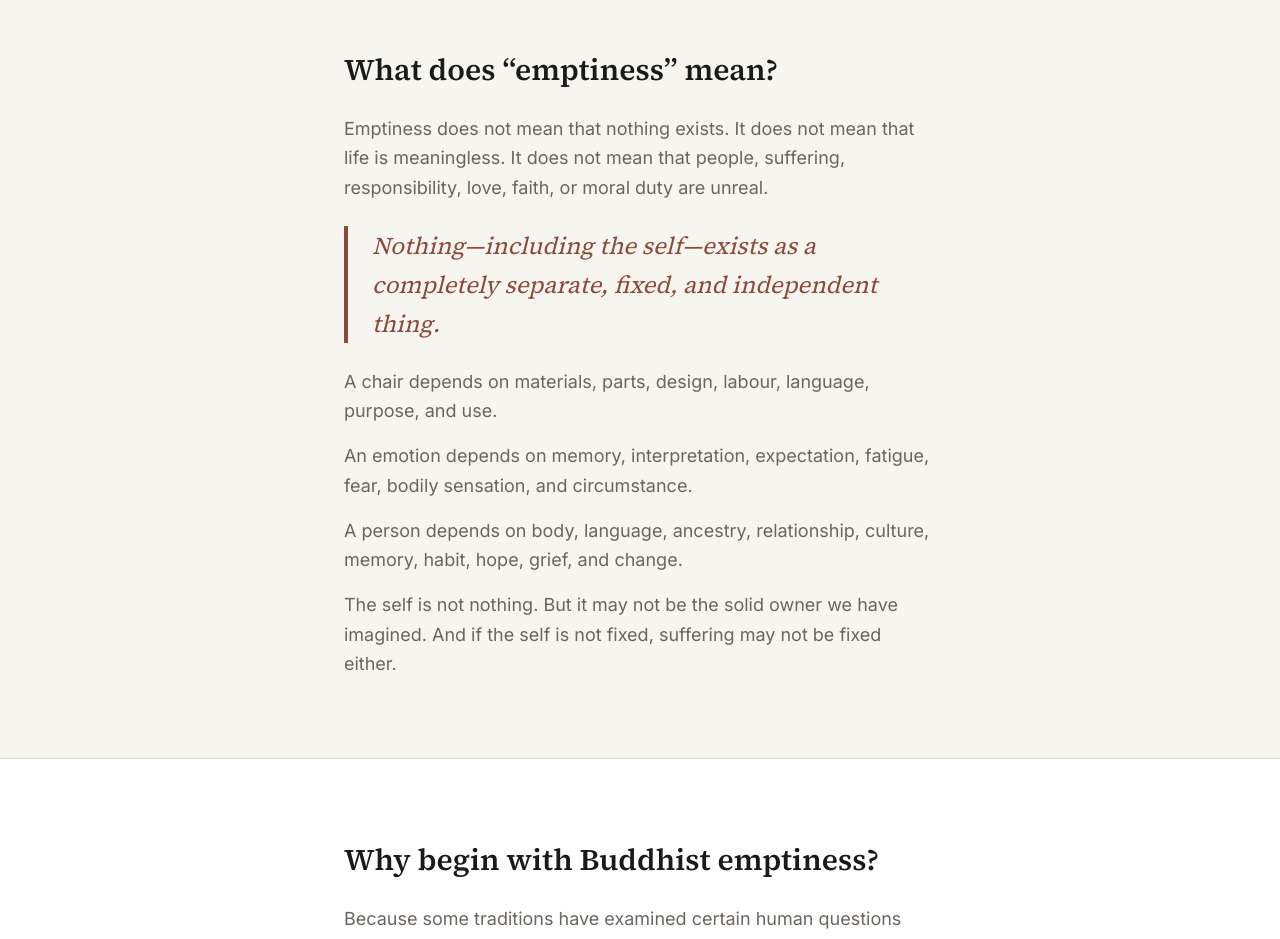
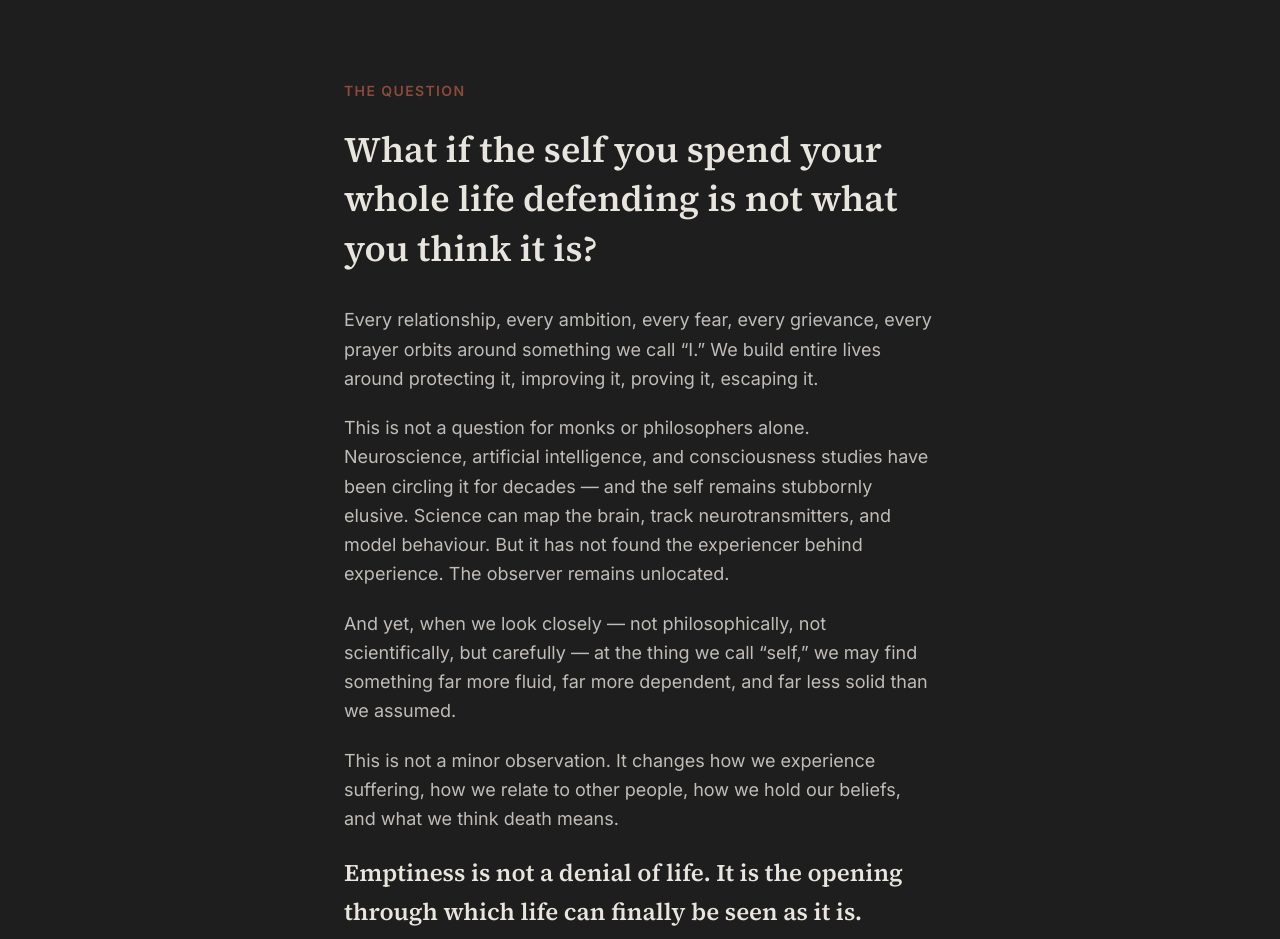
Before and after one commit to digitallycc/wisdomfortherestofus, a Next.js app: page / in a window 1280 px wide. Shown: the part 840-1779 px from the top of the page. Built offline with nearby package versions, Linux system fonts and the light colour scheme.

Commit message:
Expand self-inquiry section: add science's struggle with the hard problem of self

```diff
--- a/src/app/page.tsx
+++ b/src/app/page.tsx
@@ -37,6 +37,7 @@ export default function HomePage() {
   return (
     <>
       <HeroSection />
+      <SelfInquirySection />
       <EmptinessExplanationSection />
       <WhyBuddhismSection />
       <WisdomWithoutConversionSection />
@@ -115,6 +116,38 @@ function HeroSection() {
             height={600}
             className="w-full max-w-xs mx-auto rounded-sm shadow-lg"
           />
+        </div>
+      </div>
+    </section>
+  );
+}
+
+function SelfInquirySection() {
+  return (
+    <section className="bg-dark-bg text-dark-text py-20 md:py-28">
+      <div className="max-w-prose mx-auto px-6 md:px-8">
+        <p className="font-sans text-sm font-semibold uppercase tracking-widest text-accent mb-6">
+          The question
+        </p>
+        <p className="font-serif text-2xl md:text-4xl leading-snug font-semibold mb-8">
+          What if the self you spend your whole life defending is not what you think it is?
+        </p>
+        <div className="font-sans text-[17px] md:text-[18px] leading-relaxed text-dark-text/80 space-y-5">
+          <p>
+            Every relationship, every ambition, every fear, every grievance, every prayer orbits around something we call &ldquo;I.&rdquo; We build entire lives around protecting it, improving it, proving it, escaping it.
+          </p>
+          <p>
+            This is not a question for monks or philosophers alone. Neuroscience, artificial intelligence, and consciousness studies have been circling it for decades &mdash; and the self remains stubbornly elusive. Science can map the brain, track neurotransmitters, and model behaviour. But it has not found the experiencer behind experience. The observer remains unlocated.
+          </p>
+          <p>
+            And yet, when we look closely &mdash; not philosophically, not scientifically, but carefully &mdash; at the thing we call &ldquo;self,&rdquo; we may find something far more fluid, far more dependent, and far less solid than we assumed.
+          </p>
+          <p>
+            This is not a minor observation. It changes how we experience suffering, how we relate to other people, how we hold our beliefs, and what we think death means.
+          </p>
+          <p className="font-serif text-xl md:text-2xl text-dark-text font-semibold leading-relaxed">
+            Emptiness is not a denial of life. It is the opening through which life can finally be seen as it is.
+          </p>
         </div>
       </div>
     </section>
```
